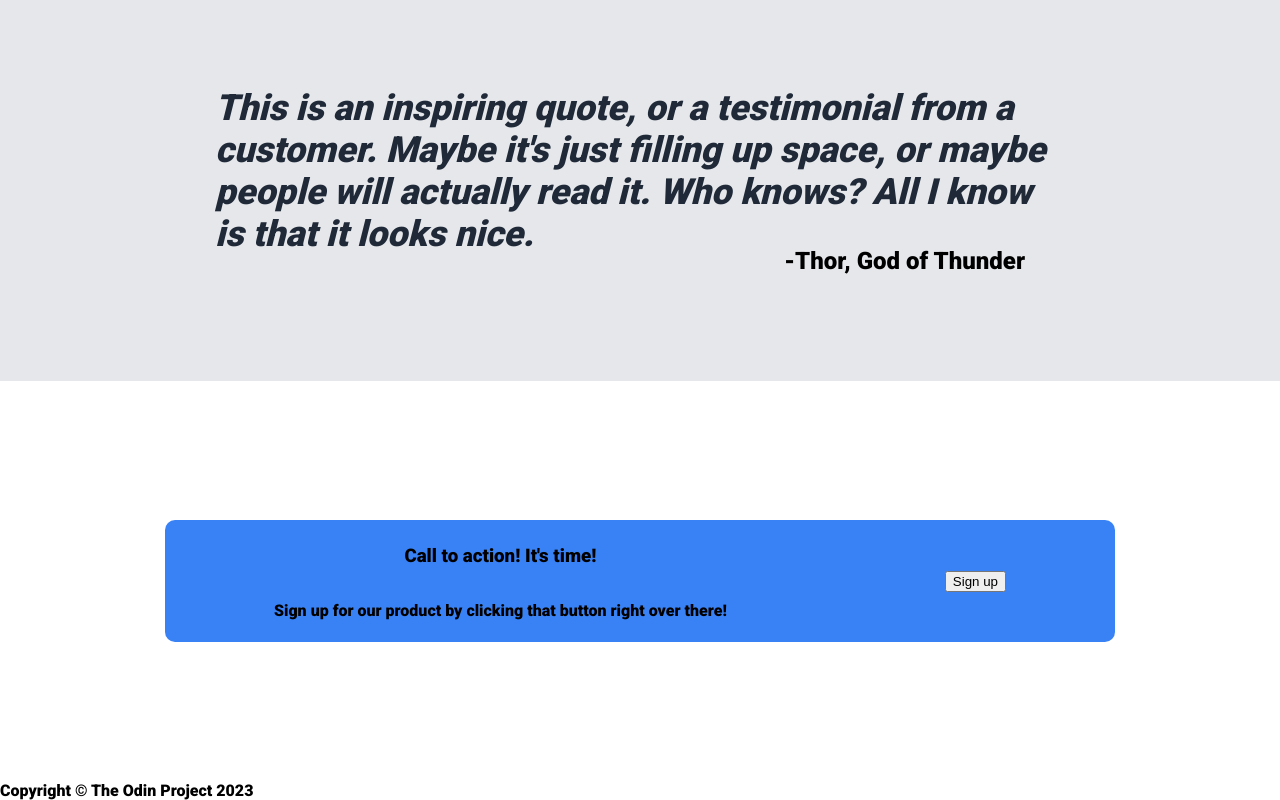
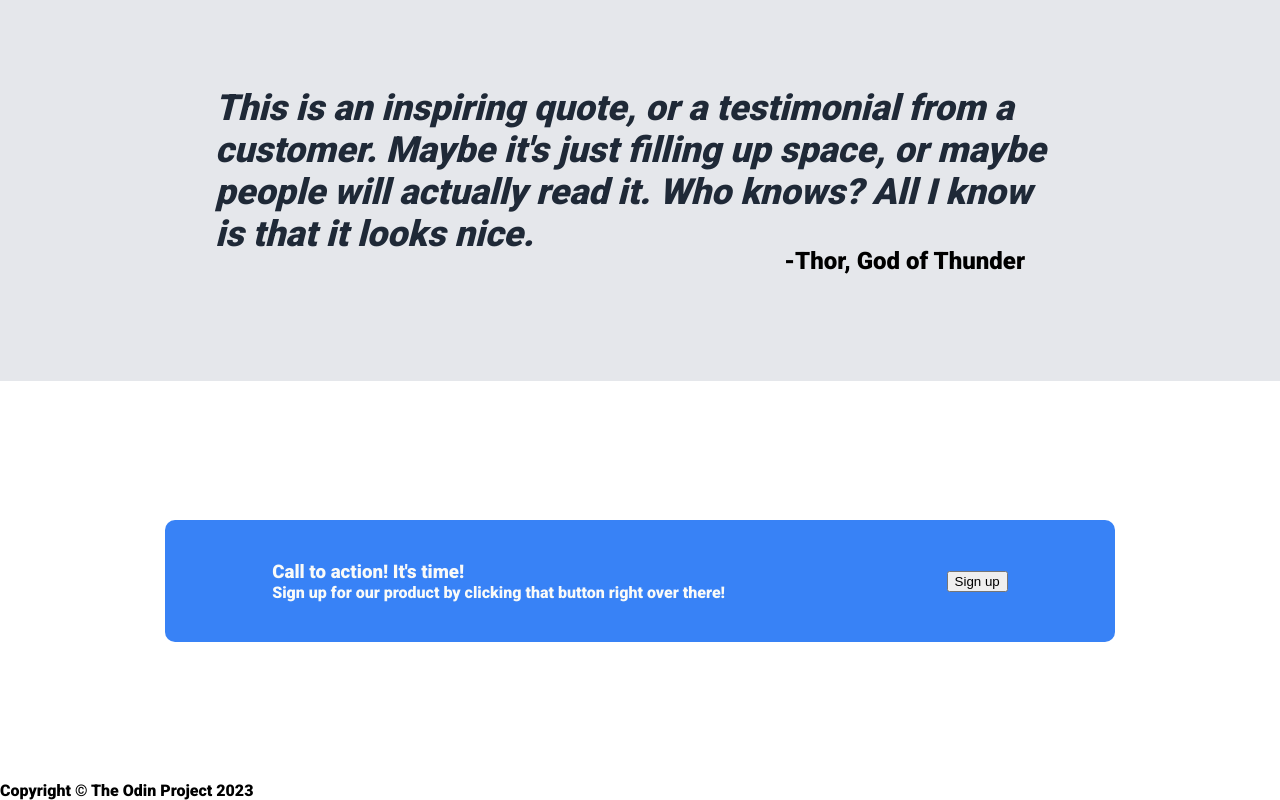
Before and after one commit to pauluspedrosa/landing-page, a plain HTML site: page index.html in a window 1280 px wide. Shown: the part 917-1717 px from the top of the page. Drawn offline with Linux system fonts and the light colour scheme.

Commit message:
Add declarations to lower-heading and lower-para

```diff
--- a/style.css
+++ b/style.css
@@ -174,3 +174,10 @@ img {
     justify-content: center;
     align-items: center;
 }
+
+.lower-heading,
+.lower-para {
+    width: 460px;
+    margin: 0;
+    color: #F9FAF8;
+}
```
